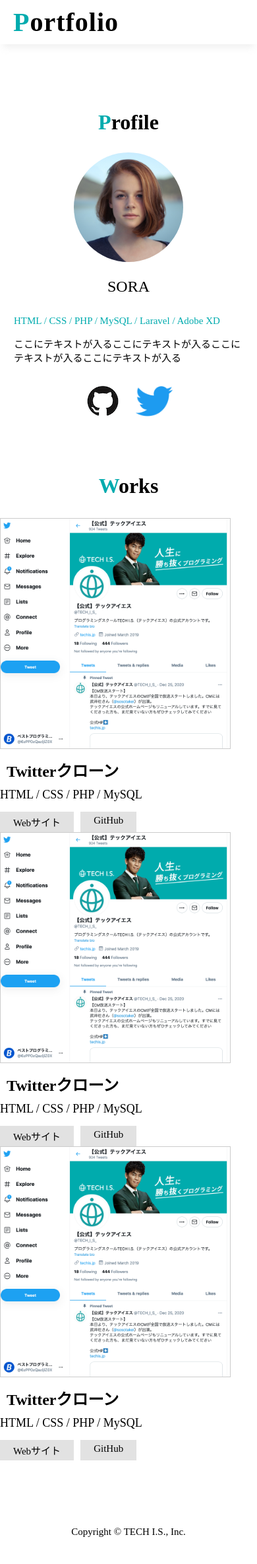
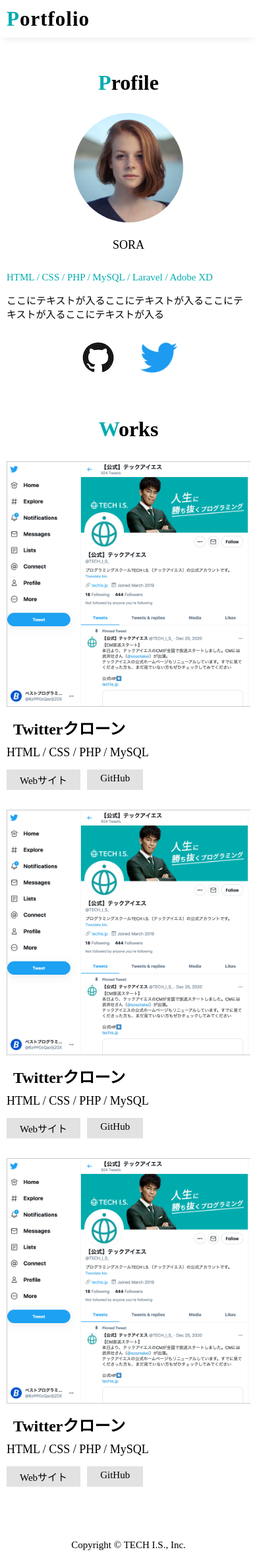
Before and after one commit to sora1-bot/PortfolioSample, a PHP site: page / in a window 390 px wide. Shown: the whole page at 66% size. Before the commit the page ends 2329 px from the top, so only its background shows below. Run offline with PHP 8.4, Linux system fonts and the light colour scheme.

Commit message:
レスポンシブ対応

```diff
--- a/index.html
+++ b/index.html
@@ -3,6 +3,10 @@
 <head>
     <meta charset="UTF-8">
     <meta http-equiv="X-UA-Compatible" content="IE=edge">
+    <!--
+        レスポンシブの設定
+        ・viewportの設定
+    -->
     <meta name="viewport" content="width=device-width, initial-scale=1.0">
     <!--このサイトが何なのか説明する場所-->
     <meta name="description" content="自己紹介">
--- a/style.css
+++ b/style.css
@@ -164,3 +164,88 @@ body {
     font-size: 15px;
     margin: 50px 0 20px;
 }
+
+/*
+ * スマホ用のスタイルシート
+ */
+
+@media screen and (max-width: 767px) {
+    body {
+        min-width: 100%;
+    }
+
+    /*
+     * [header]のスタイルシート
+     */
+
+    .block-header {
+
+        padding: 0 10px 10px;
+        box-shadow: 0 8px 8px -5px rgba(204, 204, 204, 0.3);
+    }
+
+    .block-header a {
+        font-size: 31px;
+    }
+
+    /*
+     * [main]のスタイルシート
+     */
+
+    .block-main {
+        margin: 50px 0;
+    }
+
+    /*
+     * [profile]のスタイルシート
+     */
+
+    .box-profile {
+        padding: 0 10px;
+    }
+
+    .item-list {
+        max-width: 100%;
+    }
+
+    .item-list b {
+        font-size: 18px;
+    }
+
+    .icon-list {
+        max-width: 100%;
+    }
+
+    .icon-list li {
+        margin-right: 25px;
+    }
+
+    /*
+     * [works]のスタイルシート
+     */
+
+    .box-works {
+        margin: 60px 0 0;
+        padding: 0 10px;
+    }
+
+    .works-list {
+        max-width: 100%;
+    }
+
+    .works-list li {
+        max-width: 100%;
+        float: none;
+        margin-right: 0;
+        margin-bottom: 30px;
+    }
+
+    .works-list h3 {
+        font-size: 20px;
+        margin: 5px 0;
+    }
+
+    .works-list span {
+        font-size: 14px;
+    }
+}
```
